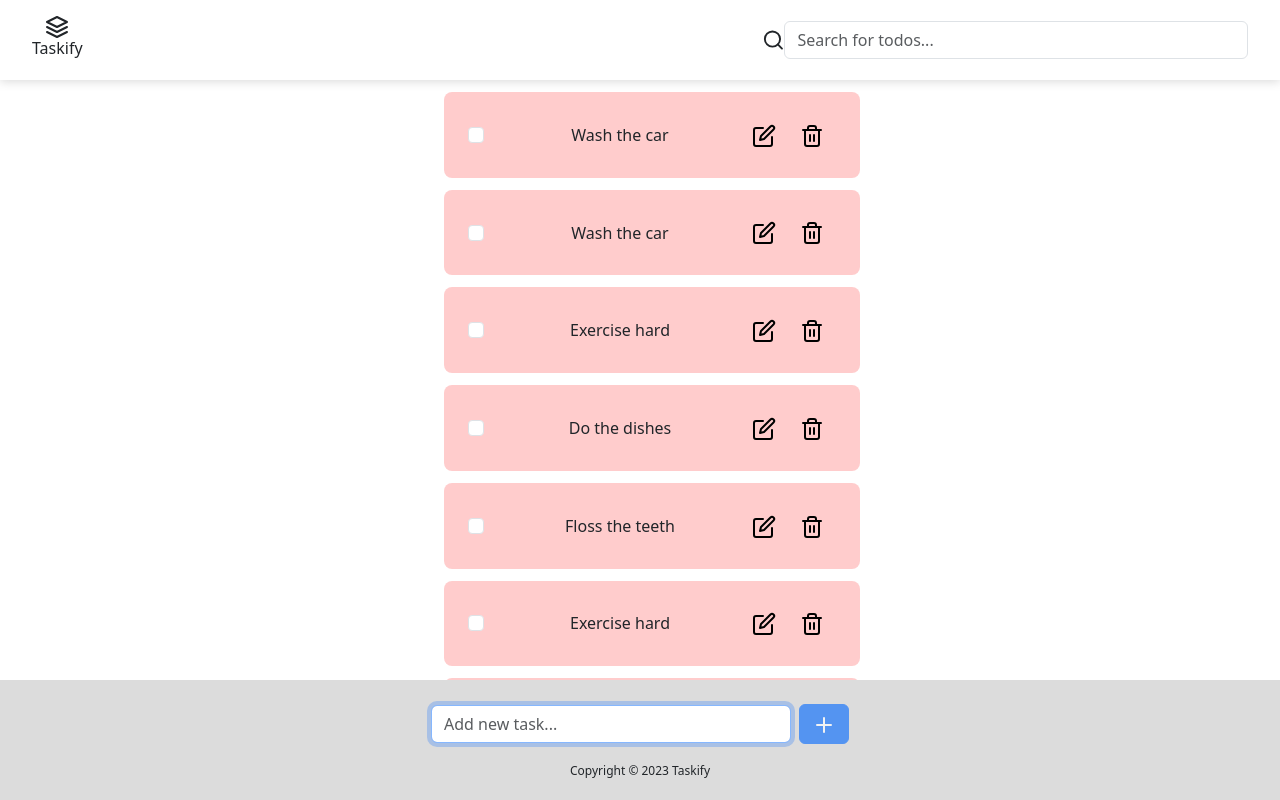
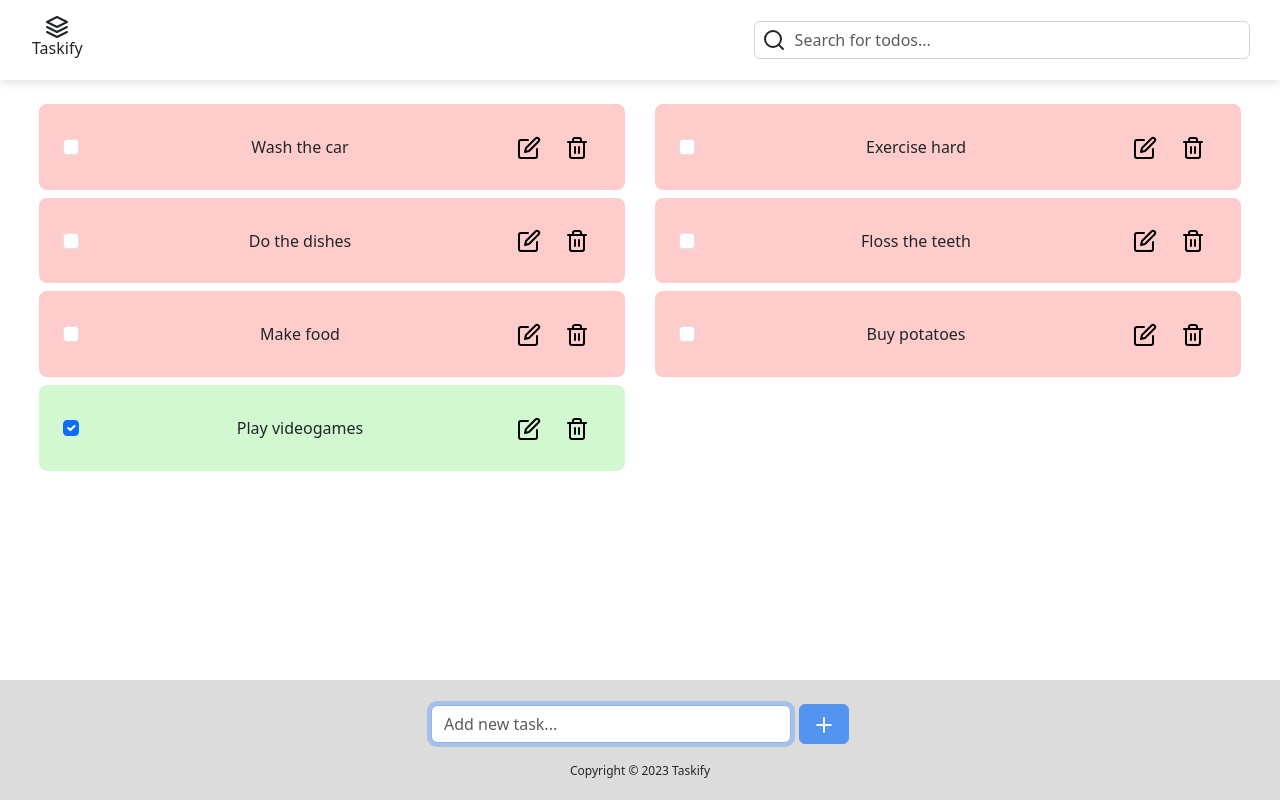
Before and after one commit to susulone/react-redux-js-todo-app, a React (Vite) app: page / in a window 1280 px wide. Built offline with nearby package versions, Linux system fonts and the light colour scheme; data requests are answered from the project's data file.

Commit message:
Refactor TaskList styling and remove React.StrictMode from main.jsx to prevent thunks fetching data twice. This needs to be looked at more

```diff
--- a/src/features/tasks/styles.css
+++ b/src/features/tasks/styles.css
@@ -1,21 +1,27 @@
 /* TASK LIST */
 #task-list {
     position: fixed;
+    left: 0;
     top: 10vh;
     width: 100%;
-    height: 76%;
+    height: 75%;
+
+    display: grid;
+    grid-template-columns: 1fr;
+    row-gap: 8px;
+    padding: 24px;
+
     overflow: scroll;
 }
 
 /* TAKS ITEM */
 .task {
     background-color: rgba(255, 0, 0, 0.2);
-    width: 26rem;
+    min-width: 60%;
+    height: fit-content;
     margin-inline: auto;
-    margin-block: 0.75rem;
-    padding-block: 1.5rem;
-    padding-inline: 1.5rem;
-    border-radius: 0.5rem;
+    padding: 24px;
+    border-radius: 8px;
 }
 
 .task:has(input[type="checkbox"]:checked) {
@@ -30,6 +36,18 @@ input[type="checkbox"].hidden {
     background-color: transparent;
     border: none;
     color: black;
+}
+
+@media (min-width: 55em) {
+    #task-list {
+        grid-template-columns: 1fr 1fr;
+        grid-template-rows: repeat(10, 1fr);
+        overflow: scroll;
+    }
+
+    .task {
+        width: 95%;
+    }
 }
 
 /* ADD TASK */
@@ -52,19 +70,16 @@ input[type="checkbox"].hidden {
     align-self: flex-start;
 }
 
-#add-form-error {
-    font-size: 0.75rem;
-    color: red;
-    text-align: left;
-    margin-inline-start: 12px;
-    margin-block-start: 4px;
-}
-
 /* SEARCH BAR */
 #search-bar {
     width: 40%;
+    min-width: fit-content;
 }
 
-#search-icon {
-    margin-inline-end: 0.5rem;
+#search {
+    background: transparent;
+    border: 1px solid lightgray;
+    width: 102%;
+    margin-inline: -32px;
+    padding-inline-start: 40px;
 }
--- a/src/main.jsx
+++ b/src/main.jsx
@@ -1,5 +1,5 @@
 // React
-import React from "react";
+// import React from "react";
 import ReactDOM from "react-dom/client";
 
 // Redux
@@ -14,9 +14,11 @@ import "bootstrap/dist/css/bootstrap.min.css";
 // import "./index.css";
 
 ReactDOM.createRoot(document.getElementById("root")).render(
-    <React.StrictMode>
-        <Provider store={store}>
-            <App />
-        </Provider>
-    </React.StrictMode>
+    <Provider store={store}>
+        <App />
+    </Provider>
 );
+
+{
+    /* <React.StrictMode></React.StrictMode> */
+}
```
